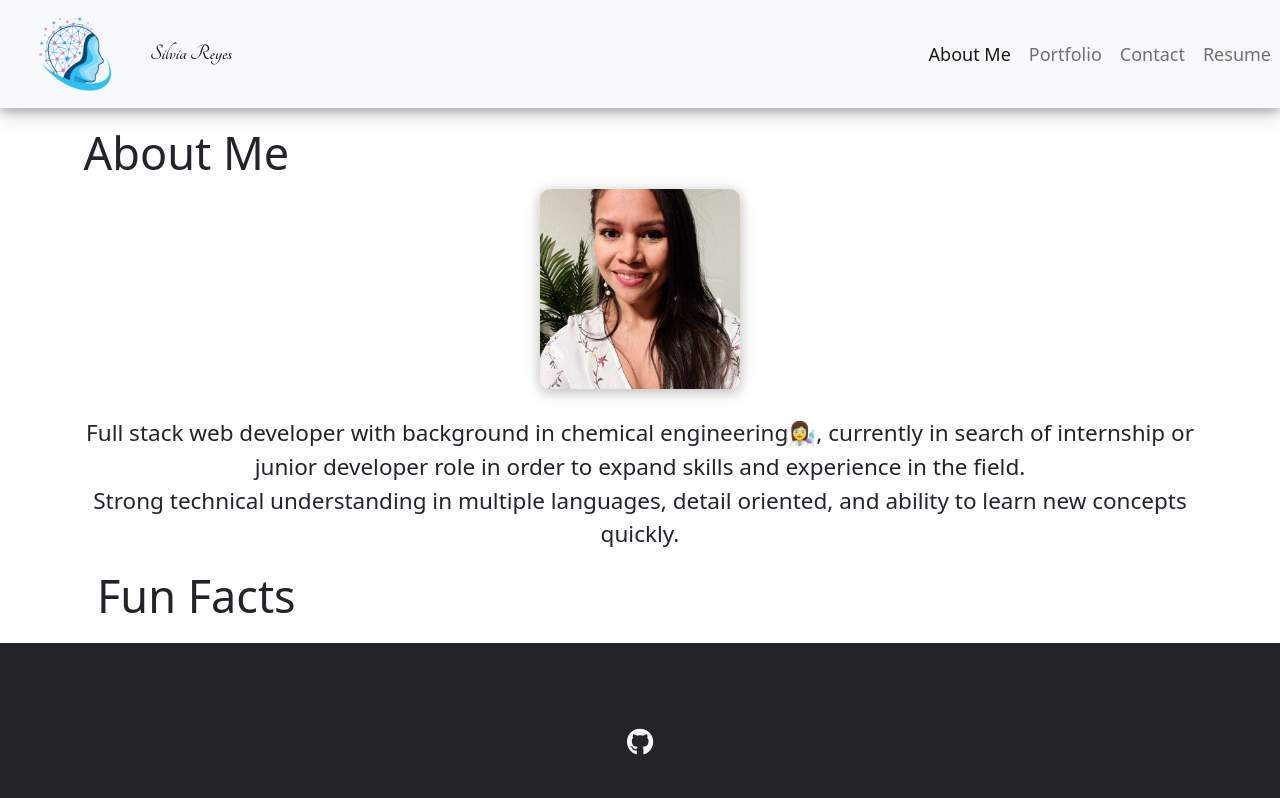
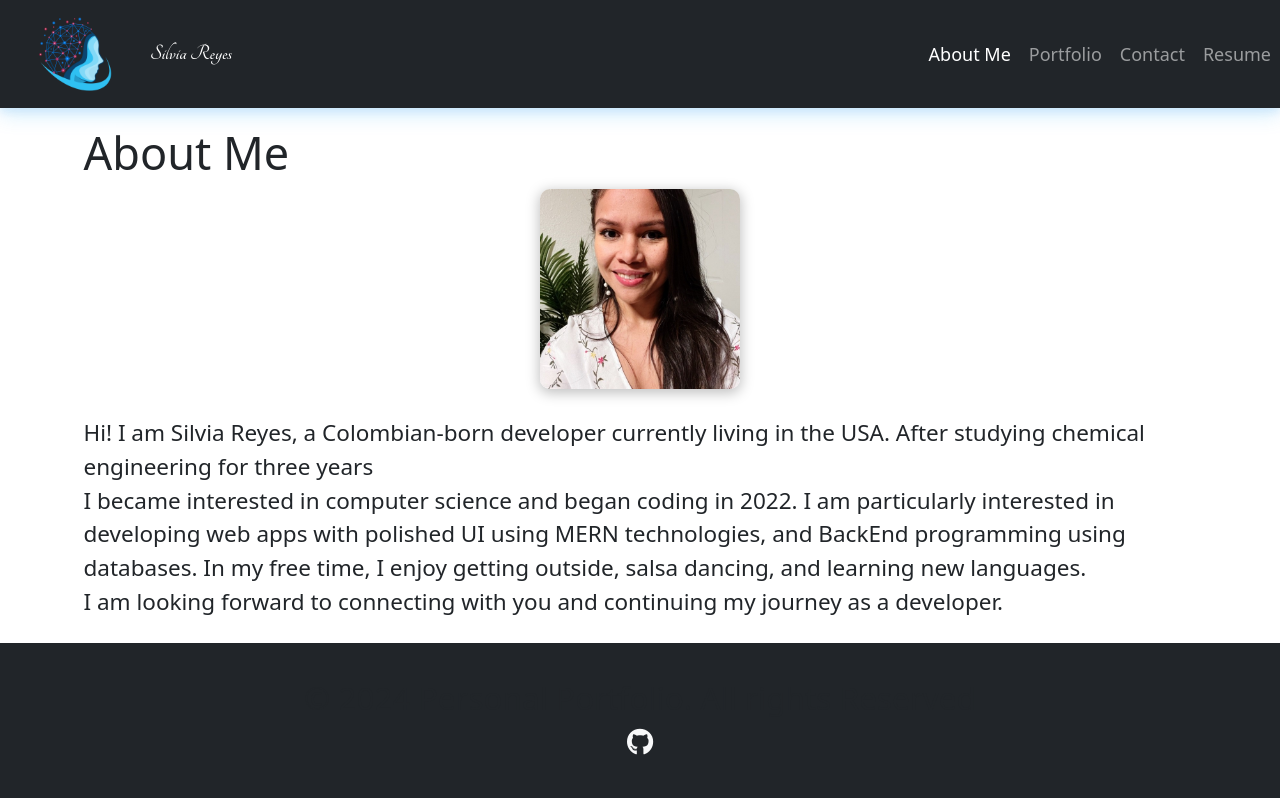
Before and after one commit to NathaliaReyes/personal-portfolio, a React (Vite) app in the folder personal-portfolio/: page / in a window 1280 px wide. Shown: the top 798 px of the page. Built offline with nearby package versions, Linux system fonts and the light colour scheme.

Commit message:
Chnaging color of navbar to dark and logo hover to a brighter color

```diff
--- a/personal-portfolio/src/App.css
+++ b/personal-portfolio/src/App.css
@@ -5,7 +5,7 @@
 
 html, body {
   font-size: 18px;
-  background-color: #f5f6f7;
+  background-color: #000000;
 }
 
 .main-content {
--- a/personal-portfolio/src/components/NavTabs.jsx
+++ b/personal-portfolio/src/components/NavTabs.jsx
@@ -25,7 +25,7 @@ function NavTabs() {
 
   return (
     <>
-      <nav className='navbar navbar-expand-lg navbar-light bg-light'>
+      <nav className='navbar navbar-expand-lg navbar-dark bg-dark'>
         <img className='logo' src={image} />
         <a className="navbar-brand tangerine-bold" href="#">Silvia Reyes</a>
         <button className="navbar-toggler" type="button" data-toggle="collapse" data-target="#navbarSupportedContent" aria-controls="navbarSupportedContent" aria-expanded="false" aria-label="Toggle navigation">
--- a/personal-portfolio/src/index.css
+++ b/personal-portfolio/src/index.css
@@ -1,6 +1,11 @@
 header {
-    position: sticky;
-    top: 0px;
-    left: 0;
-    width: 100%;
-  }
+  position: sticky;
+  top: 0px;
+  left: 0;
+  width: 100%;
+}
+
+/* html, body {
+  font-size: 18px;
+  background-color: #000000;
+} */
--- a/personal-portfolio/src/pages/About.jsx
+++ b/personal-portfolio/src/pages/About.jsx
@@ -7,13 +7,15 @@ export default function About() {
   return (
     <div className="container pt-3">
       <div>
-        <h1>About Me</h1>
+        <h1 className="">About Me</h1>
         <img className="img-silvia" src={image} alt="Image Silvia" />
-        <p className="lead mt-4 text-center">
-          Full stack web developer with background in chemical engineering👩‍🔬,
-          currently in search of internship or junior developer role in order to expand
-          skills and experience in the field. <br /> Strong technical understanding in multiple
-          languages, detail oriented, and ability to learn new concepts quickly.
+        <p className="lead mt-4">
+          Hi! I am Silvia Reyes, a Colombian-born developer currently living in the USA.
+          After studying chemical engineering for three years <br />
+          I became interested in computer science and began coding in 2022. I am particularly
+          interested in developing web apps with polished UI using MERN technologies, and BackEnd programming using databases.
+          In my free time, I enjoy getting outside, salsa dancing, and learning new languages. <br />
+          I am looking forward to connecting with you and continuing my journey as a developer.
         </p>
       </div>
       <div className="container">
--- a/personal-portfolio/src/stylesheets/About.css
+++ b/personal-portfolio/src/stylesheets/About.css
@@ -17,5 +17,5 @@
 }
 
 .logo:hover {
-  filter: drop-shadow(0 0 2em #646cffaa);
+  filter: drop-shadow(0 0 2em #a0a0ffa0);
 }
--- a/personal-portfolio/src/stylesheets/NavBar.css
+++ b/personal-portfolio/src/stylesheets/NavBar.css
@@ -8,8 +8,10 @@
   font-family: "Tangerine", cursive;
   font-weight: 700;
   font-style: normal;
+
 }
 
 .navbar-nav {
   margin-left: auto;
+  text-align: center;
 }
--- a/personal-portfolio/src/stylesheets/Recommendation.css
+++ b/personal-portfolio/src/stylesheets/Recommendation.css
@@ -8,7 +8,7 @@
 }
 
 nav {
-  box-shadow: 0 4px 8px 0 rgba(0, 0, 0, 0.2), 0 6px 20px 0 rgba(0, 0, 0, 0.19);
+  box-shadow: 0 4px 8px 0 rgba(124, 183, 241, 0.2), 0 6px 20px 0 rgba(11, 157, 247, 0.19);
 }
 
 .container-form {
```
